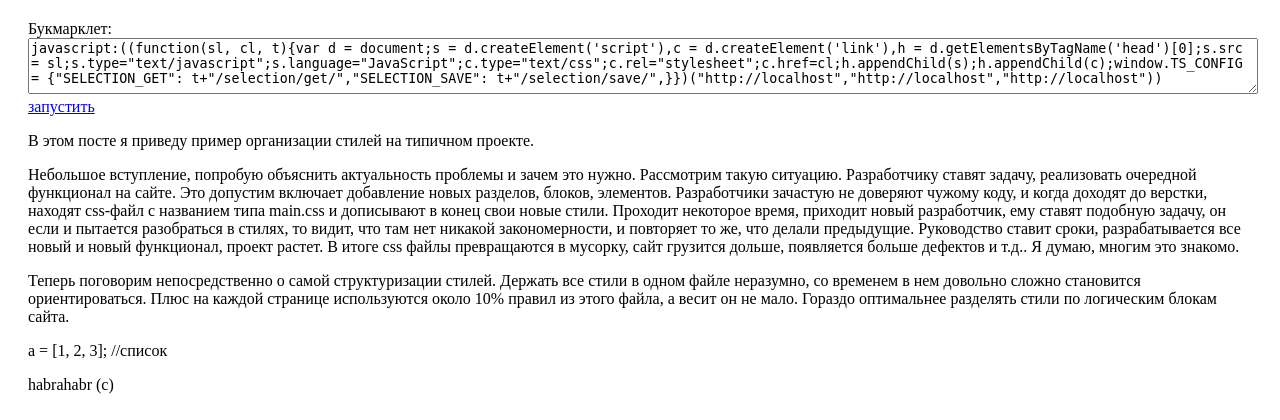
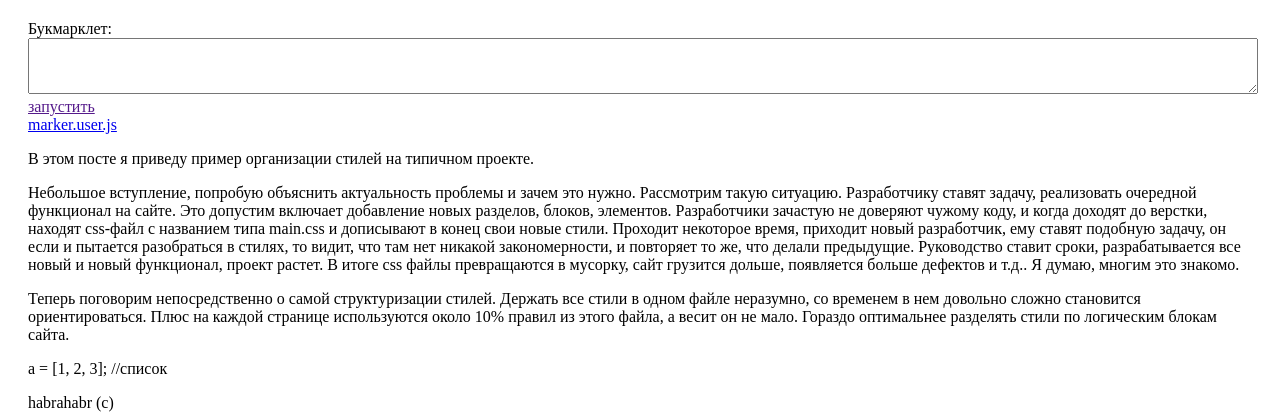
Before and after one commit to samlowry/social-markers, a Django app: template templates/base.html in a window 1280 px wide. Shown: the top 420 px of the page. Run offline with Django 3.2, Linux system fonts and the light colour scheme; the template is opened without the code that fills it, so the values that code supplies are empty; parts of the project's set-up code (start-up, migrations or seed data) failed here and were passed over.

Commit message:
Added user.js

```diff
--- a/src/stext/urls.py
+++ b/src/stext/urls.py
@@ -5,4 +5,5 @@ urlpatterns = patterns('stext.views',
 	(r'^$', 'mainPage'),
 	(r'^selection/get', 'getSelections'),
 	(r'^selection/save', 'saveSelection'),
+	(r'^marker.user.js$', 'genUserJs'),
 )
--- a/templates/base.html
+++ b/templates/base.html
@@ -9,7 +9,8 @@
 		<div id="content">
 			Букмарклет:
 			<textarea id="b_area"></textarea>
-			<a id="b_link">запустить</a>
+			<a id="b_link">запустить</a><br>
+			<a href="/marker.user.js">marker.user.js</a>
 			<div class="text">
 				<p>В этом посте я приведу пример организации стилей на типичном проекте.</p>
 				<p>Небольшое вступление, попробую объяснить актуальность проблемы и зачем это нужно.
@@ -29,41 +30,8 @@
 
 		</div>
 		<script>
-			function genBookmarklet() {
-				var b = String((function(sl, cl, t){
-							var d = document;
-								s = d.createElement('script'),
-								c = d.createElement('link'),
-								h = d.getElementsByTagName('head')[0];
-
-							s.src = sl;
-							s.type="text/javascript";
-							s.language="JavaScript";
-							c.type="text/css";
-							c.rel="stylesheet";
-							c.href=cl;
-
-							h.appendChild(s);
-							h.appendChild(c);
-
-							window.TS_CONFIG = {
-								"SELECTION_GET": t+"/selection/get/",
-								"SELECTION_SAVE": t+"/selection/save/",
-							}
-						})).replace(/\t|\n|[ ]{4}/g, ""),
-					l = window.location,
-					base_url = ([l.protocol, "//", l.host]).join('');
-				b = 'javascript:((' + b.replace(/\\"/g, '"') + ')(' +
-						([
-							(['"', base_url, "{{JS_URL}}", '"']).join(""),
-							(['"', base_url, "{{CSS_URL}}", '"']).join(""),
-							(['"', base_url, '"']).join("")
-						]).join(",") +
-					'))';
-				return b;
-			}
-			var d = document;
-			d.getElementById('b_link').href = 	d.getElementById('b_area').value = genBookmarklet();
+			var s = function(id) { return document.getElementById(id); };
+			s('b_link').href = s('b_area').value = '{{bookmarklet|safe}}';
 		</script>
 	</body>
 </html>
```
Also changed, not shown: src/stext/views.py (+58 -3 lines), 10 other files.
